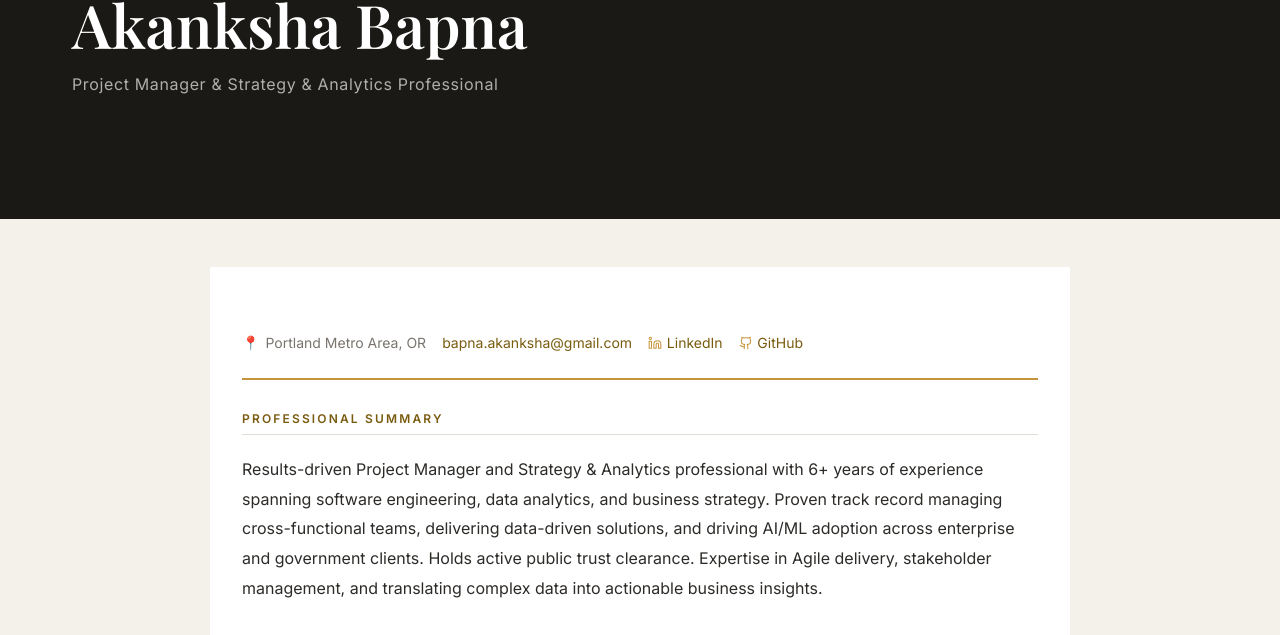
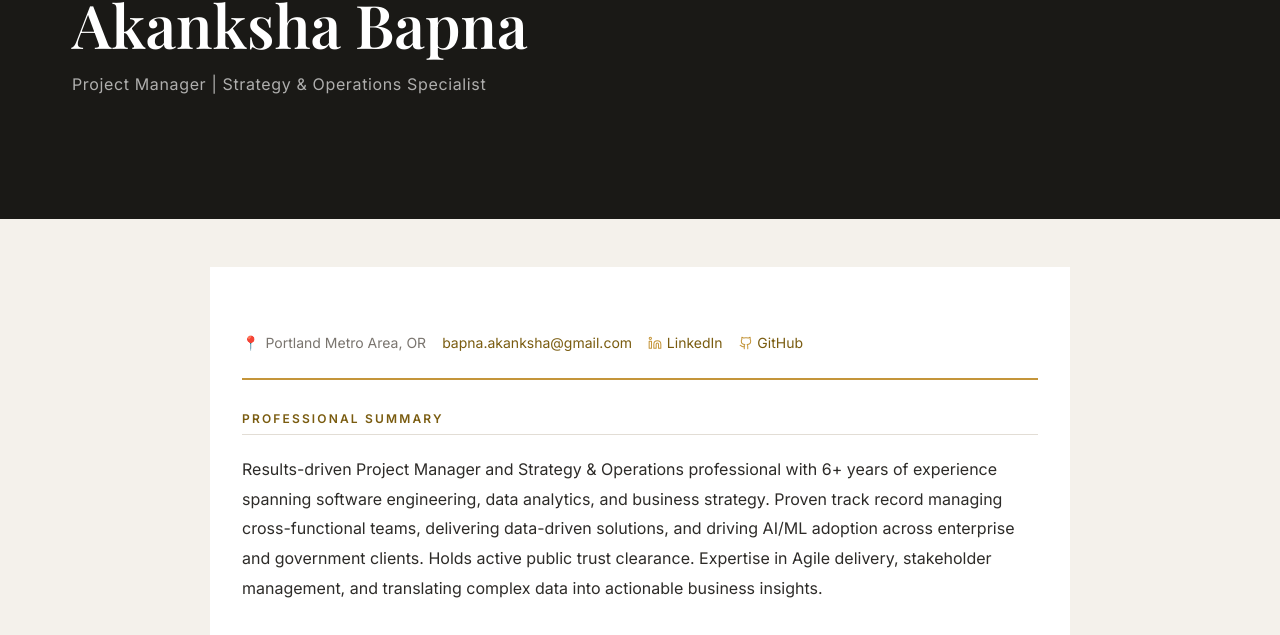
Before and after one commit to Abapna25/AB-Resume, a React (Vite) app: page / in a window 1280 px wide. Shown: the part 317-952 px from the top of the page. Built offline with nearby package versions, Linux system fonts and the light colour scheme; a web font is replaced by a local one.

Commit message:
update tagline
update tagline and summary

```diff
--- a/src/pages/resume/Akanksha.jsx
+++ b/src/pages/resume/Akanksha.jsx
@@ -162,7 +162,7 @@ export default function AkankshaResume() {
             Akanksha Bapna
           </h1>
           <p className="resume-hero__role">
-            Project Manager &amp; Strategy &amp; Analytics Professional
+            Project Manager | Strategy &amp; Operations Specialist
           </p>
         </div>
       </section>
@@ -204,7 +204,7 @@ export default function AkankshaResume() {
             <section className="resume-section" aria-labelledby="a-summary">
               <h2 id="a-summary" className="resume-section-title">Professional Summary</h2>
               <p className="resume-summary">
-                Results-driven Project Manager and Strategy &amp; Analytics professional with 6+ years of experience spanning software engineering, data analytics, and business strategy. Proven track record managing cross-functional teams, delivering data-driven solutions, and driving AI/ML adoption across enterprise and government clients. Holds active public trust clearance. Expertise in Agile delivery, stakeholder management, and translating complex data into actionable business insights.
+                Results-driven Project Manager and Strategy &amp; Operations professional with 6+ years of experience spanning software engineering, data analytics, and business strategy. Proven track record managing cross-functional teams, delivering data-driven solutions, and driving AI/ML adoption across enterprise and government clients. Holds active public trust clearance. Expertise in Agile delivery, stakeholder management, and translating complex data into actionable business insights.
               </p>
             </section>
 
```
